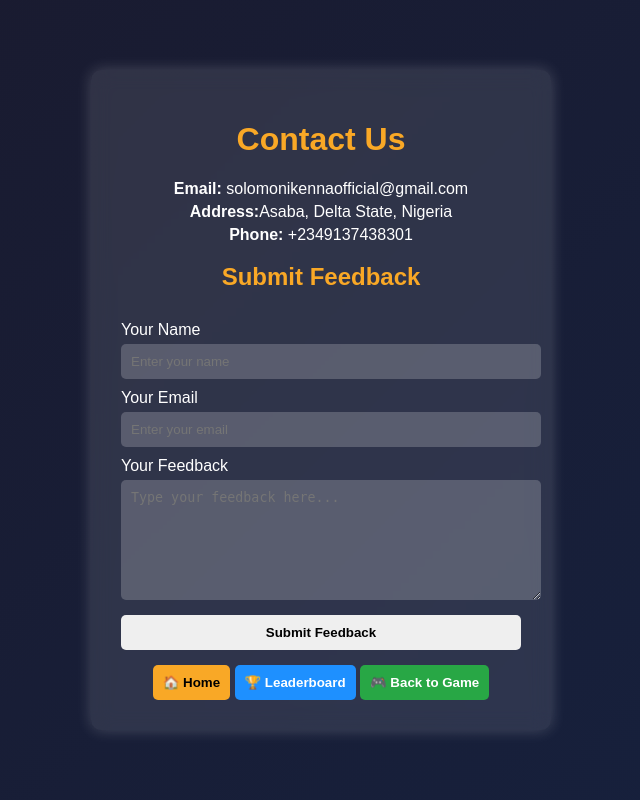
After one commit to Soleric007/NumberGuessingProject, a Flask app: page /contact in a window 1280 px wide. The commit adds this page. Shown: the whole page, without its empty margins (319-959 px from the left). Run offline with Flask 3, Linux system fonts and the light colour scheme.

Commit message:
changed a lot

```diff
--- a/app.py
+++ b/app.py
@@ -1,11 +1,11 @@
-from flask import Flask, render_template
+from flask import Flask, render_template, request, jsonify
 from flask_sqlalchemy import SQLAlchemy
 from flask_jwt_extended import JWTManager
 from flask_migrate import Migrate
-from flask_cors import CORS  # ✅ Added CORS for frontend-backend interaction
-
+from flask_cors import CORS
+from datetime import datetime
 from config import Config
-from models import db, bcrypt
+from models import db, bcrypt, Feedback
 from routes.auth_routes import auth_bp
 from routes.game_routes import game_bp
 from routes.user_routes import user_bp
@@ -51,6 +51,50 @@ def register():
 def leaderboard():
     return render_template('leaderboard.html')
 
+@app.route("/contact")
+def contact():
+    return render_template("contact.html")
 
-if __name__ == "__main__":
-    app.run(debug=True)
+@app.route("/feedback", methods=["GET", "POST"])
+def feedback():
+    if request.method == "POST":
+        data = request.json
+        name = data.get("name")
+        email = data.get("email")
+        message = data.get("message")
+
+        if not name or not email or not message:
+            return jsonify({"error": "All fields are required"}), 400
+
+        new_feedback = Feedback(name=name, email=email, message=message)
+        db.session.add(new_feedback)
+        db.session.commit()
+
+        return jsonify({"success": "Feedback submitted!"})
+
+    return render_template("feedback.html")
+
+@app.route("/admin/feedbacks", methods=["GET"])
+def get_feedbacks():
+    try:
+        feedbacks = Feedback.query.order_by(Feedback.id.desc()).all()
+
+        if not feedbacks:
+            return jsonify([])  # Return an empty list if no feedback exists
+
+        feedback_list = [
+            {
+                "id": fb.id,
+                "name": fb.name,
+                "email": fb.email,
+                "message": fb.message,
+                # ✅ Check if `submitted_at` is None before formatting
+                "submitted_at": fb.submitted_at.strftime("%Y-%m-%d %H:%M:%S") if fb.submitted_at else "N/A",
+            }
+            for fb in feedbacks
+        ]
+        return jsonify(feedback_list)
+
+    except Exception as e:
+        print(f"Error fetching feedbacks: {e}")  # Log the error in the terminal
+        return jsonify({"error": "Internal Server Error"}), 500
--- /dev/null
+++ b/static/css/contact.css
@@ -0,0 +1,75 @@
+body {
+    font-family: 'Poppins', sans-serif;
+    background: linear-gradient(135deg, #1a1a2e, #16213e);
+    color: #fff;
+    text-align: center;
+    margin: 0;
+    padding: 0;
+    display: flex;
+    align-items: center;
+    justify-content: center;
+    height: 100vh;
+}
+
+.container {
+    background: rgba(255, 255, 255, 0.1);
+    padding: 30px;
+    border-radius: 10px;
+    backdrop-filter: blur(10px);
+    box-shadow: 0 0 15px rgba(255, 255, 255, 0.2);
+    max-width: 400px;
+    width: 100%;
+}
+
+h1, h2 {
+    color: #f9a826;
+}
+
+.contact-info p {
+    font-size: 1rem;
+    margin: 5px 0;
+}
+
+form {
+    display: flex;
+    flex-direction: column;
+}
+
+label {
+    text-align: left;
+    margin-top: 10px;
+    font-weight: 500;
+}
+
+input, textarea {
+    width: 100%;
+    padding: 10px;
+    margin-top: 5px;
+    border-radius: 5px;
+    border: none;
+    background: rgba(255, 255, 255, 0.2);
+    color: #fff;
+    outline: none;
+}
+
+textarea {
+    height: 100px;
+}
+
+button {
+    margin-top: 15px;
+    padding: 10px;
+    border: none;
+    border-radius: 5px;
+    cursor: pointer;
+    transition: 0.3s;
+    font-weight: 600;
+}
+
+button:hover {
+    transform: scale(1.05);
+}
+
+button:nth-child(1) { background: #f9a826; color: #000; }
+button:nth-child(2) { background: #1e90ff; color: #fff; }
+button:nth-child(3) { background: #28a745; color: #fff; }
--- /dev/null
+++ b/static/js/contact.js
@@ -0,0 +1,50 @@
+document.addEventListener("DOMContentLoaded", () => {
+    const feedbackForm = document.getElementById("feedback-form");
+
+    feedbackForm.addEventListener("submit", async (e) => {
+        e.preventDefault();
+
+        const name = document.getElementById("name").value.trim();
+        const email = document.getElementById("email").value.trim();
+        const message = document.getElementById("message").value.trim();
+
+        if (!name || !email || !message) {
+            alert("Please fill in all fields.");
+            return;
+        }
+
+        try {
+            const response = await fetch("/feedback", {
+                method: "POST",
+                headers: {
+                    "Content-Type": "application/json"
+                },
+                body: JSON.stringify({ name, email, message }) // ✅ Ensure JSON format
+            });
+
+            const result = await response.json();
+
+            if (response.ok) {
+                alert(result.success);
+                feedbackForm.reset();
+            } else {
+                alert(result.error || "Something went wrong!");
+            }
+        } catch (error) {
+            alert("Failed to submit feedback. Please try again.");
+        }
+    });
+});
+
+// ✅ Navigation Functions
+function goHome() {
+    window.location.href = "/";
+}
+
+function goLeaderboard() {
+    window.location.href = "/leaderboard";
+}
+
+function goBackToGame() {
+    window.location.href = "/game";
+}
--- /dev/null
+++ b/templates/contact.html
@@ -0,0 +1,40 @@
+<!DOCTYPE html>
+<html lang="en">
+<head>
+    <meta charset="UTF-8">
+    <meta name="viewport" content="width=device-width, initial-scale=1.0">
+    <title>Contact & Feedback</title>
+    <link rel="stylesheet" href="{{ url_for('static', filename='css/contact.css') }}">
+    <script src="{{ url_for('static', filename='js/contact.js') }}" defer></script>
+</head>
+<body>
+    <div class="container">
+        <h1>Contact Us</h1>
+        <div class="contact-info">
+            <p><strong>Email:</strong> solomonikennaofficial@gmail.com</p>
+            <p><strong>Address:</strong>Asaba, Delta State, Nigeria</p>
+            <p><strong>Phone:</strong> +2349137438301</p>
+        </div>
+
+        <h2>Submit Feedback</h2>
+        <form id="feedback-form">
+            <label for="name">Your Name</label>
+            <input type="text" id="name" placeholder="Enter your name" required>
+
+            <label for="email">Your Email</label>
+            <input type="email" id="email" placeholder="Enter your email" required>
+
+            <label for="message">Your Feedback</label>
+            <textarea id="message" placeholder="Type your feedback here..." required></textarea>
+
+            <button type="submit">Submit Feedback</button>
+        </form>
+
+        <div class="buttons">
+            <button onclick="goHome()">🏠 Home</button>
+            <button onclick="goLeaderboard()">🏆 Leaderboard</button>
+            <button onclick="goBackToGame()">🎮 Back to Game</button>
+        </div>
+    </div>
+</body>
+</html>
```
Also changed, not shown: migrations/versions/5e0b645fcc8e_added_some_things.py (added, +34 -0 lines), migrations/versions/8436a5281502_added_submitted_at_column_to_feedback_.py (added, +41 -0 lines), models.py (+9 -1 lines), routes/game_routes.py (+17 -19 lines), static/css/admin.css (+20 -25 lines), static/css/game.css (+79 -0 lines), static/js/admin.js (+27 -0 lines), static/js/game.js (+77 -16 lines), templates/admin/admin.html (+21 -2 lines), templates/game.html (+8 -1 lines), templates/index.html (+39 -5 lines), routes/user_routes.py (line endings or trailing spaces), templates/user.html (added).
